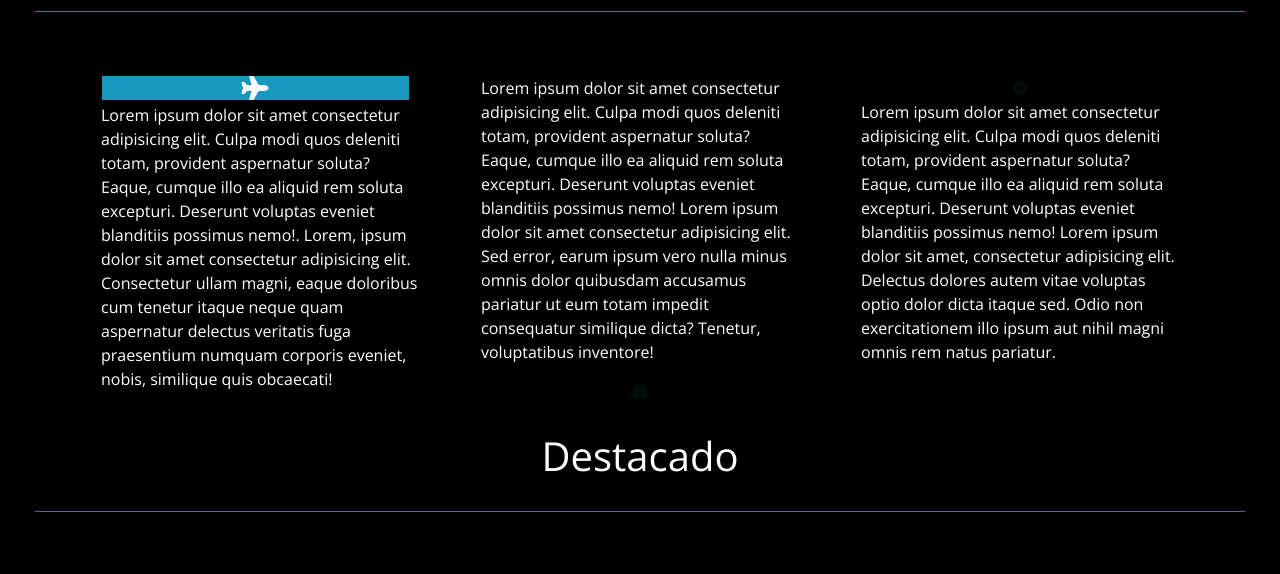
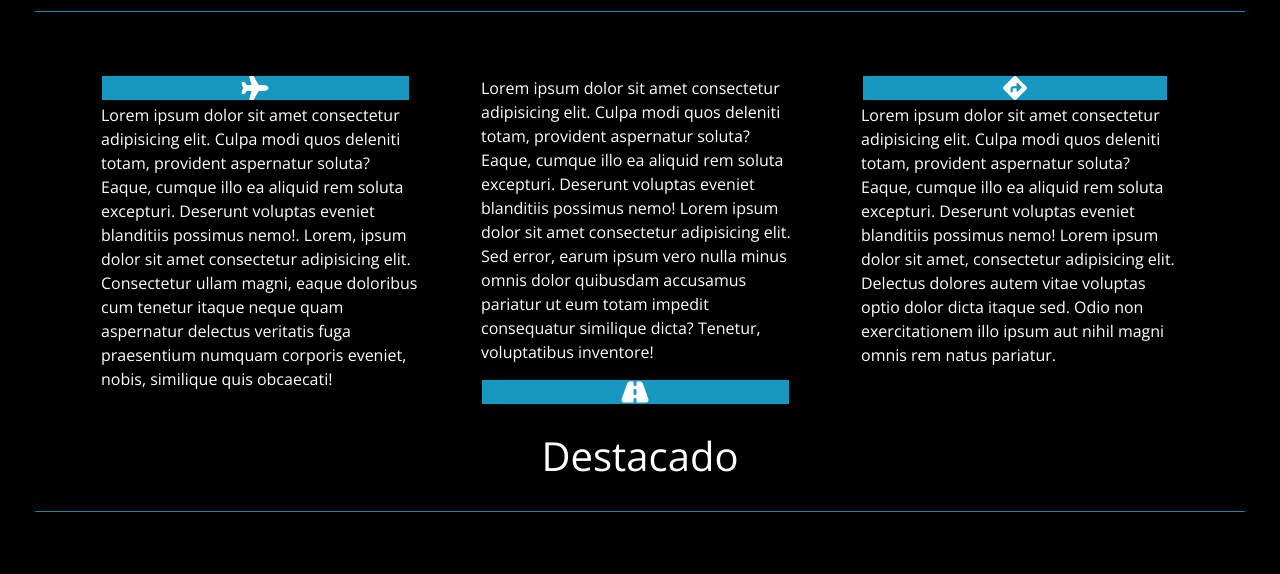
Before and after one commit to jgarmendia2022/viajeschilejga, a plain HTML site: page index.html in a window 1280 px wide. Shown: the part 699-1273 px from the top of the page. Drawn offline with nearby package versions, Linux system fonts and the light colour scheme.

Commit message:
Modificacion JS y CSS

```diff
--- a/assets/css/style.css
+++ b/assets/css/style.css
@@ -100,7 +100,7 @@ max-width: 2.5%!important;
 
 }
 
-.fa-car {
+.fa-road {
   color: white;
   background-color:#1798c1;
   padding-left: 140px;
@@ -110,7 +110,7 @@ max-width: 2.5%!important;
   margin-right: 10px;
 }
 
-.fa-anchor {
+.fa-directions {
   color: white;
   background-color:#1798c1;
   padding-left: 140px;
```
Also changed, not shown: index.html (+5 -0 lines).
